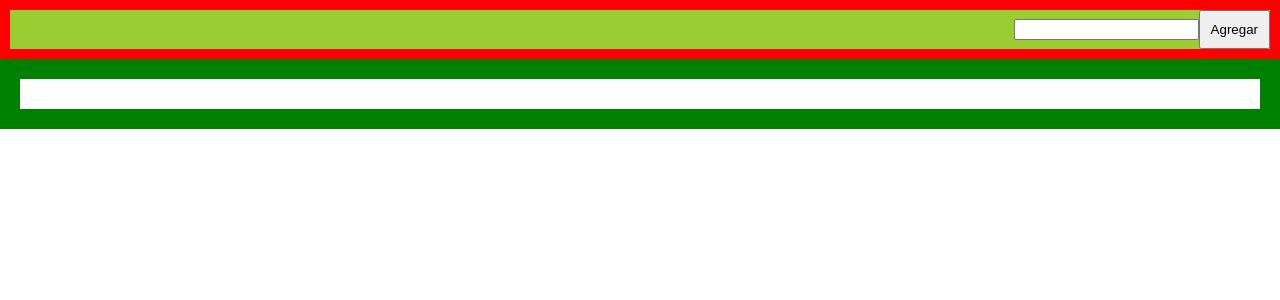
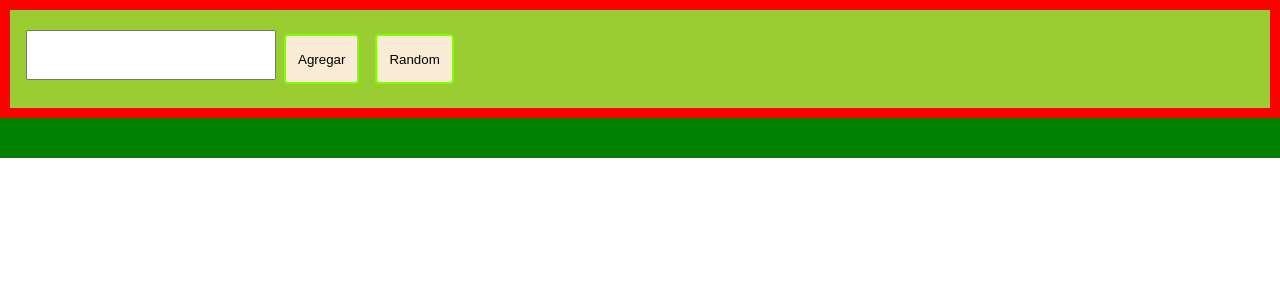
Before and after one commit to LFranCarreira/rick_and_morty, a React (Create React App) app: page / in a window 1280 px wide. Shown: the top 300 px of the page. Built offline with nearby package versions, Linux system fonts and the light colour scheme.

Commit message:
random command

```diff
--- a/src/components/Card/Card.css
+++ b/src/components/Card/Card.css
@@ -1,8 +1,12 @@
 .card{
-    border: 10px solid blue;
-    width: 22%;
+    border: 1px solid rgb(54,54,54);
+    width: 20%;
+    height: 20%;
+    margin: 8px;
+    padding: 8px;
+    background-color: rgb(129, 199, 216);
 }
 img{
     width: 90%;
-    border: 8px solid gray;
+    border: 8px solid green;
 }
--- a/src/components/Card/Card.jsx
+++ b/src/components/Card/Card.jsx
@@ -4,10 +4,8 @@ export default function Card({id,name,status,species,gender,origin,image,onClose
       <div class="card">
          <button onClick={()=>onClose(id)}>X</button>
          <h2>{name}</h2>
-         <h2>{status}</h2>
          <h2>{species}</h2>
          <h2>{gender}</h2>
-         <h2>{origin}</h2>
          <img src={image} alt={name} />
       </div>
    );
--- a/src/components/Cards/Cards.css
+++ b/src/components/Cards/Cards.css
@@ -1,8 +1,9 @@
 .cards_container{
     display: flex;
-    padding: 15px;
     border: 20px solid green;
 }
 button{
     padding: 10px;
+    background-color:rgb(201, 108, 108);
+    cursor: pointer;
 }
--- a/src/components/Nav/NavBar.css
+++ b/src/components/Nav/NavBar.css
@@ -1,4 +1,6 @@
 .nav{
+    display: flex;
+    justify-content: space-between;
     border: 10px solid red;
     background-color: yellowgreen;
     text-align: end;
--- a/src/components/SearchBar/SearchBar.css
+++ b/src/components/SearchBar/SearchBar.css
@@ -0,0 +1,19 @@
+.search{
+    margin:8px;
+    padding: 8px;
+    justify-content: end;
+}
+button{
+    height: 50px;
+    border: 2px chartreuse solid;
+    border-radius: 4px;
+    padding: 12px;
+    margin: 8px;
+    background-color: antiquewhite;
+    cursor: pointer;
+}
+input{
+    width:250px;
+    height: 50px;
+    font-size: 25px;
+}
--- a/src/components/SearchBar/SearchBar.jsx
+++ b/src/components/SearchBar/SearchBar.jsx
@@ -6,10 +6,19 @@ export default function SearchBar({onSearch}) {
    function handleChange(event){
       setId(event.target.value)
    }
+   const add=()=>{
+      onSearch(id);
+      setId("");
+   }
+   const randomChar=()=>{
+      const numRan=Math.floor(Math.random()*826)
+      onSearch(numRan)
+   }
    return (
       <div className="search">
          <input onChange={handleChange} type='search' name="search" value={id} />
-         <button onClick={()=>onSearch(id)}>Agregar</button>
+         <button onClick={add}>Agregar</button>
+         <button onClick={randomChar}>Random</button>
       </div>
    );
 }
```
